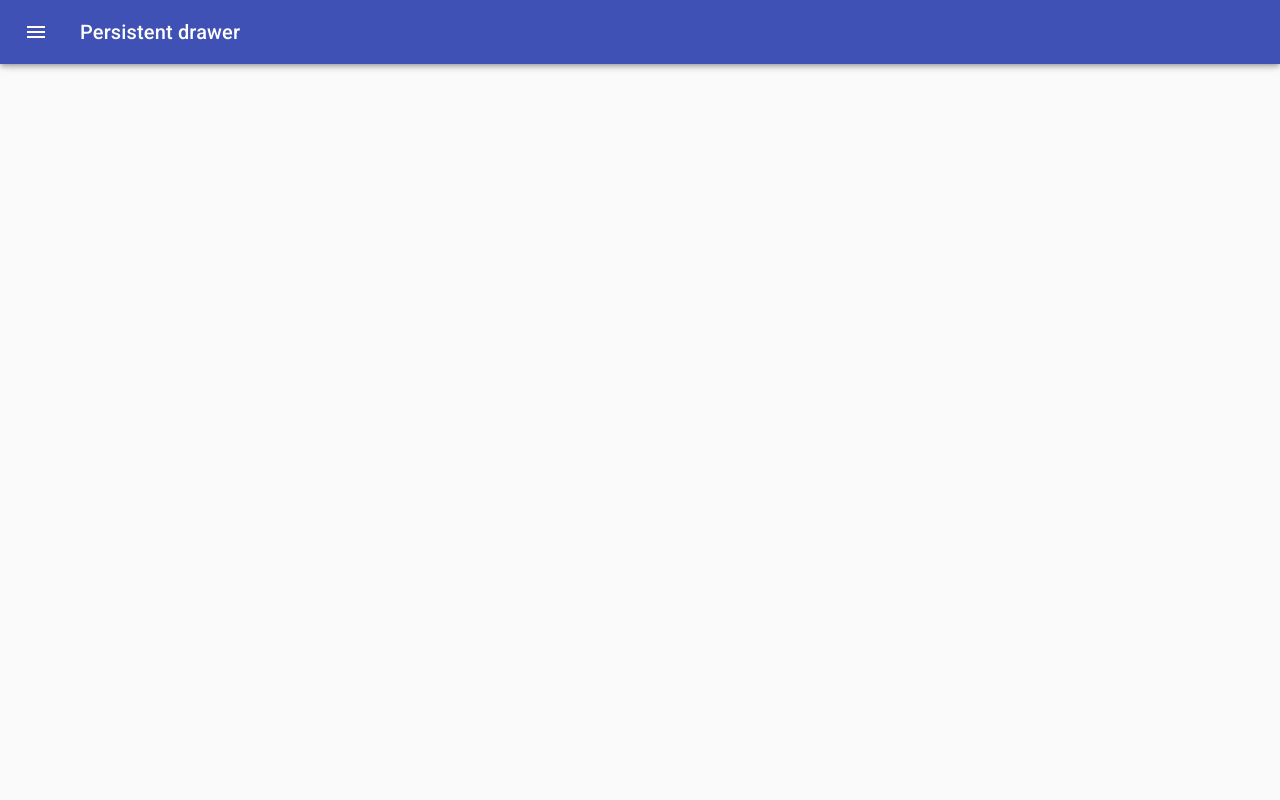
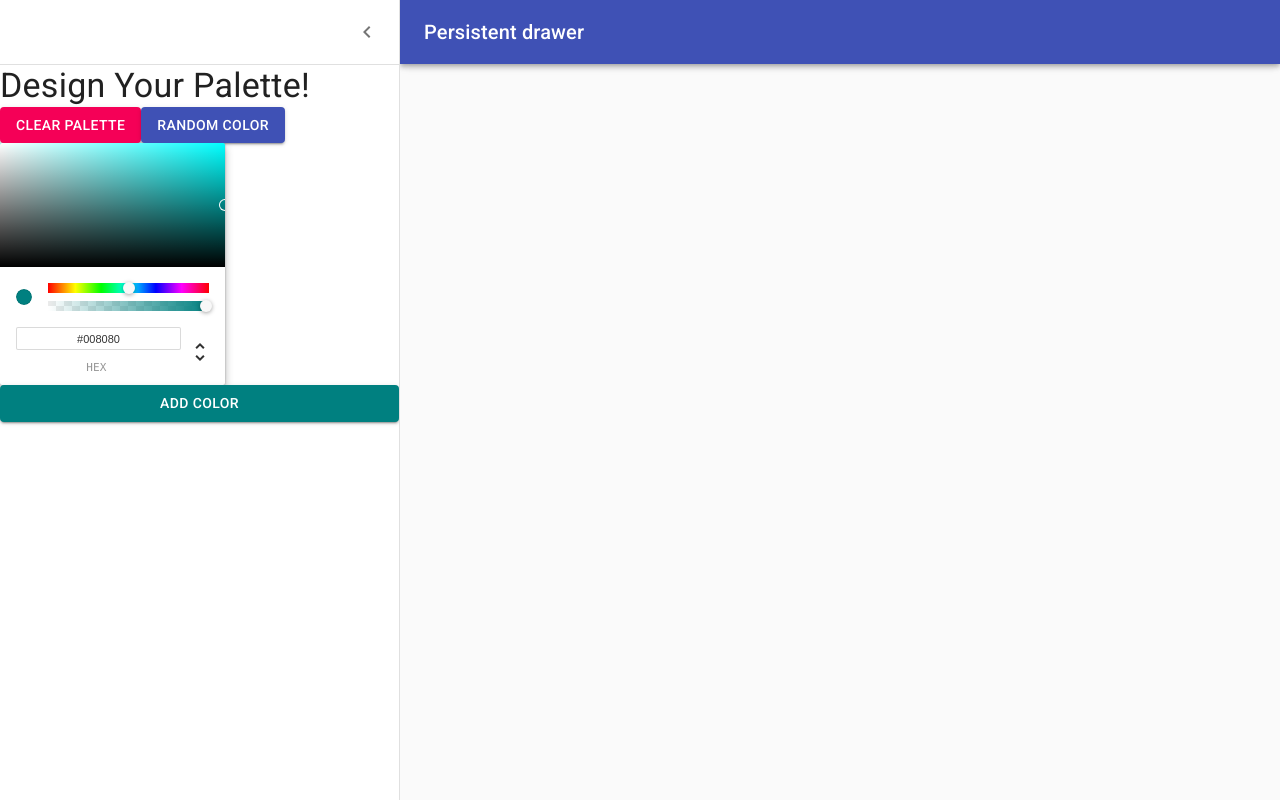
Before and after one commit to christianhubbard/colorboards, a React (Create React App) app: page /palette/new in a window 1280 px wide. Built offline with nearby package versions, Linux system fonts and the light colour scheme.

Commit message:
Configuring react-color

```diff
--- a/src/NewPaletteForm.js
+++ b/src/NewPaletteForm.js
@@ -74,9 +74,14 @@
 });
 
 class NewPaletteForm extends Component {
-  state = {
-    open: false
-  };
+    constructor(props){
+        super(props)
+        this.state= {
+            open: true,
+            currentColor: "teal",
+        }
+        this.updateCurrentColor = this.updateCurrentColor.bind(this);
+    };
 
   handleDrawerOpen = () => {
     this.setState({ open: true });
@@ -85,6 +90,10 @@
   handleDrawerClose = () => {
     this.setState({ open: false });
   };
+
+  updateCurrentColor (newColor) {
+    this.setState({currentColor: newColor.hex})
+  }
 
   render() {
     const { classes } = this.props;
@@ -133,8 +142,8 @@
             <Button variant='contained' color='secondary'>Clear Palette</Button>
             <Button variant='contained' color='primary'>Random Color</Button>
           </div>
-          <ChromePicker color='purple' onChangeComplete={(newColor) => console.log(newColor) }/>
-          <Button variant='contained' color='primary'>Add Color</Button>
+          <ChromePicker color={this.state.currentColor} onChangeComplete={(newColor) => this.updateCurrentColor(newColor) }/>
+          <Button variant='contained' color='primary' style={{backgroundColor: this.state.currentColor}}>Add Color</Button>
         </Drawer>
         <main
           className={classNames(classes.content, {
```
